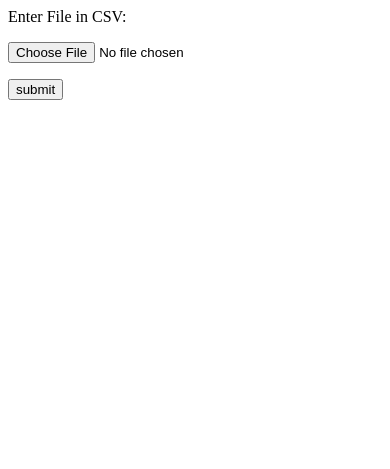
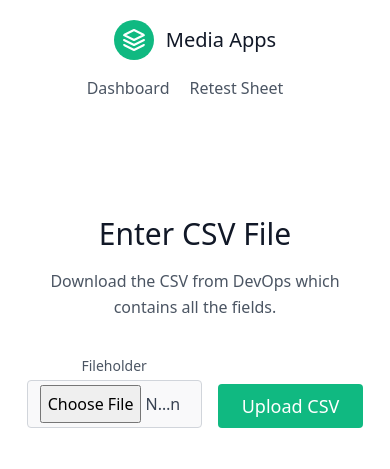
Before and after one commit to 1498saurav/JMA-Works, a Flask app: page / in a window 390 px wide. Shown: the top 469 px of the page. Run offline with Flask 2, Linux system fonts and the light colour scheme.

Commit message:
UI Added

```diff
--- a/main.py
+++ b/main.py
@@ -63,4 +63,8 @@
 	printExcel(data,app.config['DOWNLOAD_FOLDER'])
 	return send_from_directory(app.config['DOWNLOAD_FOLDER'],"Dashboard.xlsx", as_attachment=True)
 
+@app.route('/retestCategory')
+def retestCategoryDisplay():
+	return "Working Display!"
+
 app.run(host='0.0.0.0', port=8080)
--- a/templates/index.html
+++ b/templates/index.html
@@ -1,9 +1,46 @@
+<!doctype html>
 <html>
-   <body>
-      <form action = "/test" method = "POST" enctype = "multipart/form-data">
-         <p>Enter File in CSV:</p>
-         <p><input type = "file" name = "data" /></p>
-         <p><input type = "submit" value = "submit" /></p>
-      </form>
-   </body>
+<head>
+  <meta charset="UTF-8" />
+  <meta name="viewport" content="width=device-width, initial-scale=1.0" />
+  <link href="https://unpkg.com/tailwindcss@^2/dist/tailwind.min.css" rel="stylesheet">
+  <!-- ... -->
+</head>
+<body>
+  <header class="text-gray-600 body-font">
+  	<div class="container mx-auto flex flex-wrap p-5 flex-col md:flex-row items-center">
+    	<a class="flex title-font font-medium items-center text-gray-900 mb-4 md:mb-0">
+      <svg xmlns="http://www.w3.org/2000/svg" fill="none" stroke="currentColor" stroke-linecap="round" stroke-linejoin="round" stroke-width="2" class="w-10 h-10 text-white p-2 bg-green-500 rounded-full" viewBox="0 0 24 24">
+        <path d="M12 2L2 7l10 5 10-5-10-5zM2 17l10 5 10-5M2 12l10 5 10-5"></path>
+      </svg>
+      <span class="ml-3 text-xl">Media Apps</span>
+    	</a>
+    	<nav class="md:ml-auto md:mr-auto flex flex-wrap items-center text-base justify-center">
+      <a class="mr-5 hover:text-gray-900" href="#">Dashboard</a>
+      <a class="mr-5 hover:text-gray-900" href="/retestCategory">Retest Sheet</a>
+    	</nav>
+  	</div>
+	</header>
+
+	<form action = "/test" method = "POST" enctype = "multipart/form-data">
+		<section class="text-gray-600 body-font">
+  		<div class="container mx-auto flex px-5 py-24 md:flex-row flex-col items-center">
+    		<div class="lg:flex-grow md:w-1/2 lg:pr-24 md:pr-16 flex flex-col md:items-start md:text-left mb-16 md:mb-0 items-center text-center">
+      		<h1 class="title-font sm:text-4xl text-3xl mb-4 font-medium text-gray-900">Enter CSV File</h1>
+      		<p class="mb-8 leading-relaxed">Download the CSV from DevOps which contains all the fields.</p>
+      		<div class="flex w-full md:justify-start justify-center items-end">
+        		<div class="relative mr-4 md:w-full lg:w-full xl:w-1/2 w-2/4">
+          		<label for="hero-field" class="leading-7 text-sm text-gray-600">Fileholder</label>
+          		<input type="file" id="hero-field" name="data" class="w-full bg-gray-100 rounded border bg-opacity-50 border-gray-300 focus:ring-2 focus:ring-green-200 focus:bg-transparent focus:border-green-500 text-base outline-none text-gray-700 py-1 px-3 leading-8 transition-colors duration-200 ease-in-out">
+        		</div>
+        		<button type="submit" class="inline-flex text-white bg-green-500 border-0 py-2 px-6 focus:outline-none hover:bg-green-600 rounded text-lg">Upload CSV</button>
+      		</div>
+    		</div>
+    		<div class="lg:max-w-lg lg:w-full md:w-1/2 w-5/6">
+      		<img class="object-cover object-center rounded" alt="hero" src="https://mir-s3-cdn-cf.behance.net/project_modules/fs/33723094112569.5e7671e883ff5.png">
+    		</div>
+  		</div>
+  	</section>
+	</form>
+</body>
 </html>
```
Also changed, not shown: Backup/old_index.html (added, +9 -0 lines), 3 other files.
